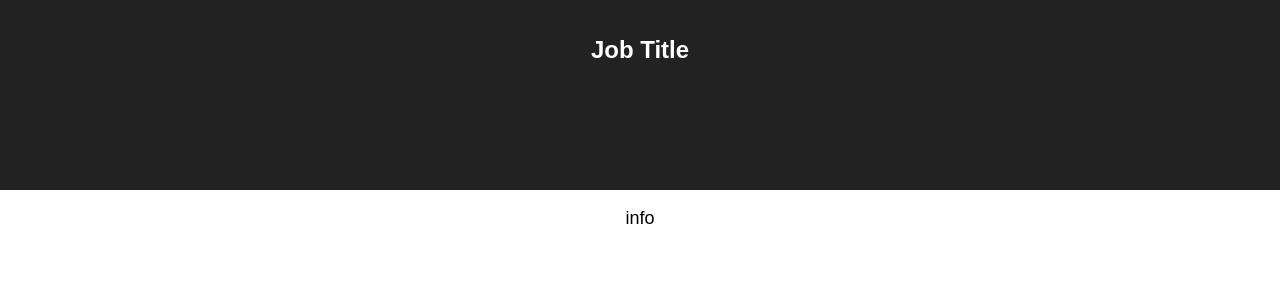
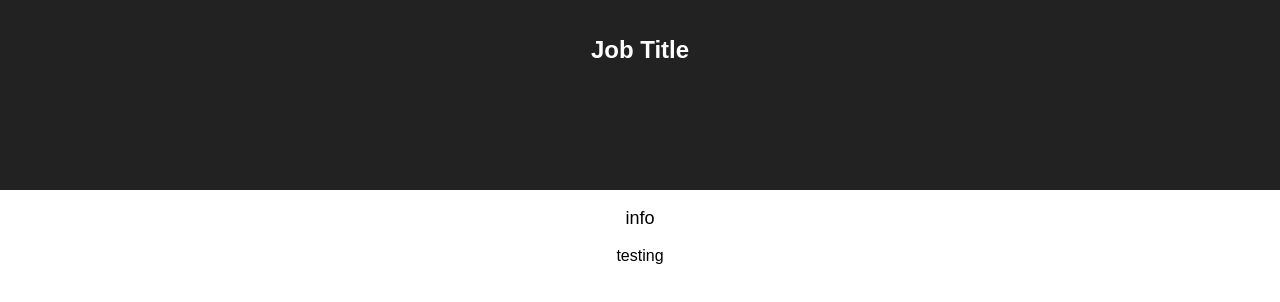
Before and after one commit to singhp1992/endouble, a React (Create React App) app: page / in a window 1280 px wide. Shown: the top 302 px of the page. Built offline with nearby package versions, Linux system fonts and the light colour scheme; the HTML template or start-up script is replaced by a standard one.

Commit message:
starting topbar

```diff
--- a/package.json
+++ b/package.json
@@ -3,6 +3,7 @@
   "version": "0.1.0",
   "private": true,
   "dependencies": {
+    "material-ui": "^0.20.1",
     "react": "^16.4.1",
     "react-dom": "^16.4.1",
     "react-redux": "^5.0.7",
--- a/src/App.js
+++ b/src/App.js
@@ -1,6 +1,7 @@
 import React, { Component } from 'react';
 import logo from './logo.svg';
 import './App.css';
+import TopBar from './components/TopBar'
 
 class App extends Component {
   render() {
@@ -12,6 +13,7 @@ class App extends Component {
         <p className="App-intro">
           info
         </p>
+      <TopBar/>
       </div>
     );
   }
--- a/src/components/TopBar.jsx
+++ b/src/components/TopBar.jsx
@@ -0,0 +1,16 @@
+import React from 'react'
+import AppBar from 'material-ui/AppBar'
+import Toolbar from 'material-ui/Toolbar'
+import { connect } from 'react-redux'
+
+
+const TopBar = () => {
+
+    return (
+        <p>
+        testing
+        </p>
+    )
+}
+
+export default TopBar
```
Also changed, not shown: 1 other file (tests, documents, lock files or other folders).
